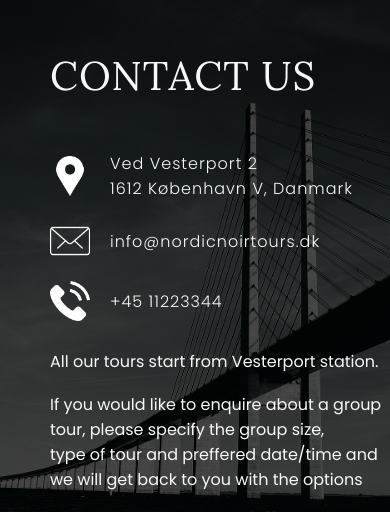
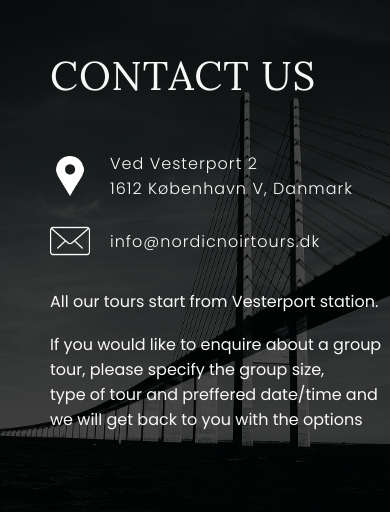
Before and after one commit to EduardCarmocanu/nordic-noir, a PHP site: page /contact.php in a window 390 px wide; the page is wider, and only the part inside the window is pictured. Shown: the part 60-572 px from the top of that part. Run offline with PHP 8.4, Linux system fonts and the light colour scheme; some libraries are stand-ins or nearby versions.

Commit message:
Removed phone number

```diff
--- a/contact.php
+++ b/contact.php
@@ -26,10 +26,6 @@
 						<img src="/assets/icons/mail-white.png" alt="">
 						<h4>info@nordicnoirtours.dk</h4>
 					</div>
-					<div class="phone contact-item flex flex-align-center pa-1">
-						<img src="/assets/icons/telephone-white.png" alt="">
-						<h4>+45 11223344</h4>
-					</div>
 				</div>
 				<div class="contact-text pb-3">
 					<br>
@@ -41,7 +37,7 @@
 	</main>
 
 	<?php include('partials/footer.php'); ?>
+	<script src="js/map.js"></script>
 
-	<script src="js/map.js"></script>
 	<script async defer src="https://maps.googleapis.com/maps/api/js?key=AIzaSyBBvpawVM7rEGLfuyalskHTc3SPr1_c2QI&callback=initMap"></script>
 </body>
```
